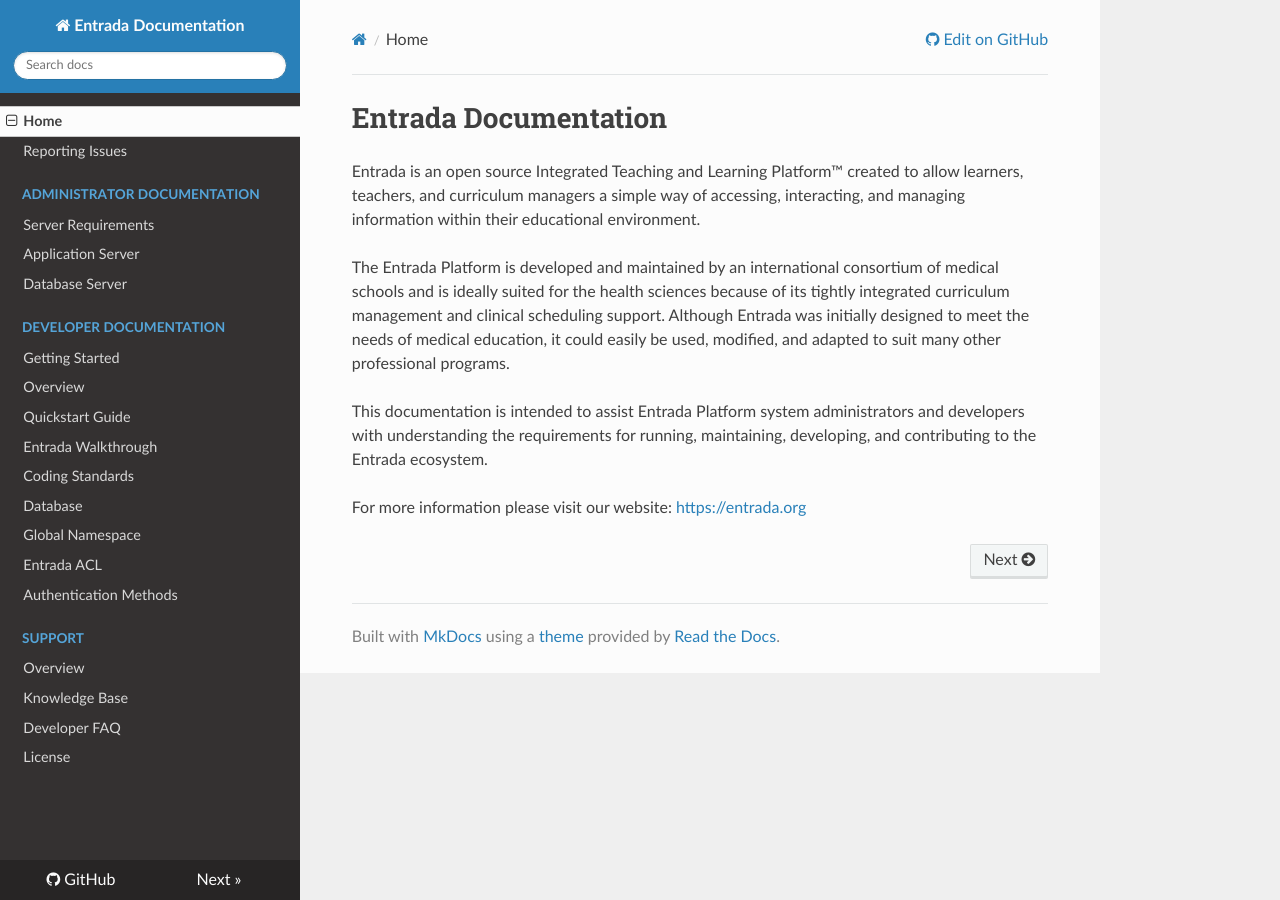
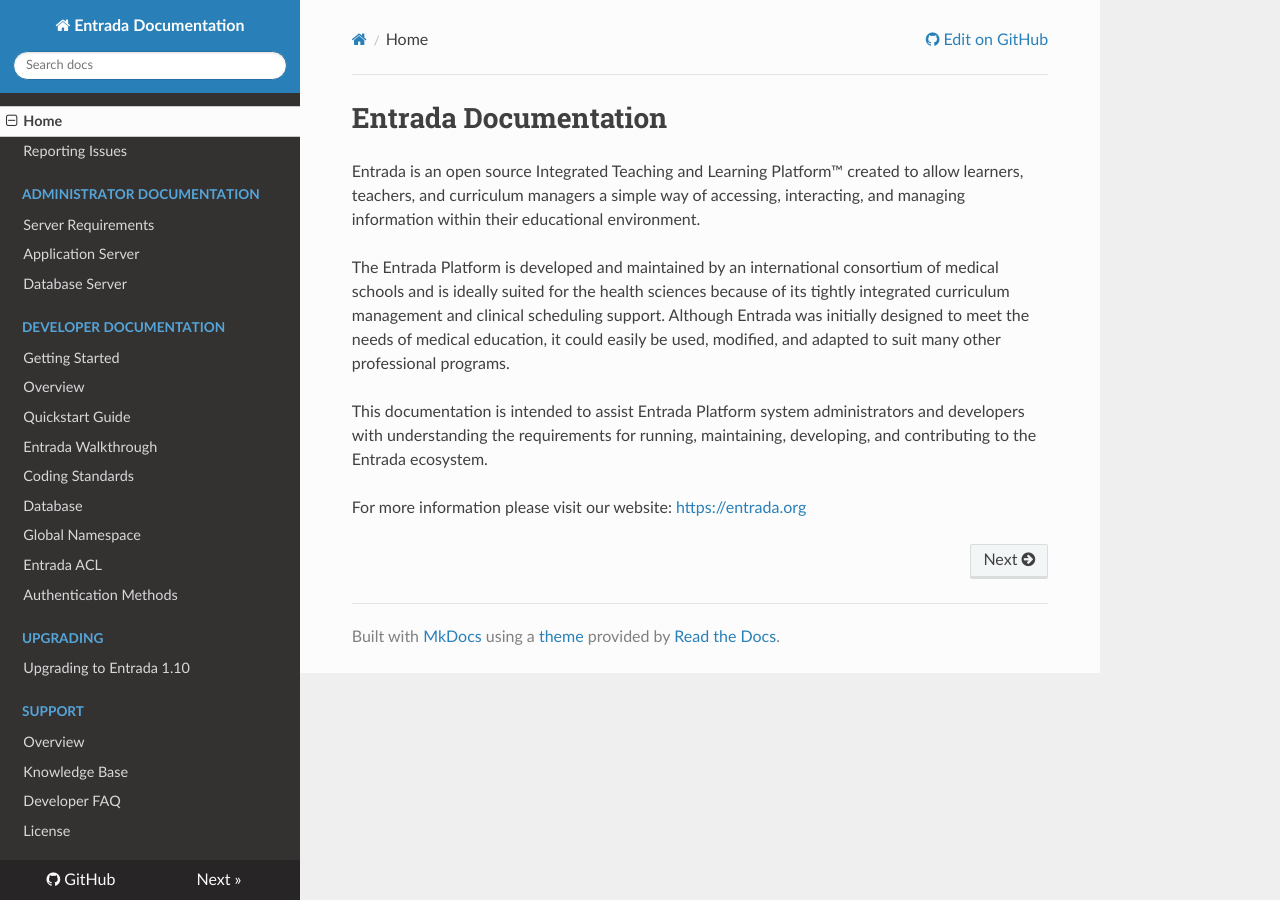
Before and after one commit to pyarmak/entrada-1x-docs, an MkDocs documentation site: the page built from docs/index.md, in a window 1280 px wide. Built offline with MkDocs 1.6.1, drawn with Linux system fonts in a browser that asks for light colours; nearby versions of some CDN libraries; old or Windows-style settings are respelled for this version of MkDocs.

Commit message:
added the upgrading section and made some edits.

```diff
--- a/mkdocs.yml
+++ b/mkdocs.yml
@@ -18,6 +18,8 @@ pages:
     - 'Global Namespace': 'developer/namespace.md'
     - 'Entrada ACL': 'developer/entrada-acl.md'
     - 'Authentication Methods': 'developer/authentication-methods.md'
+- 'Upgrading':
+    - 'Upgrading to Entrada 1.10': 'upgrading/to_110.md'
 - 'Support':
     - 'Overview': 'support/overview.md'
     - 'Knowledge Base': 'support/kb.md'
```
